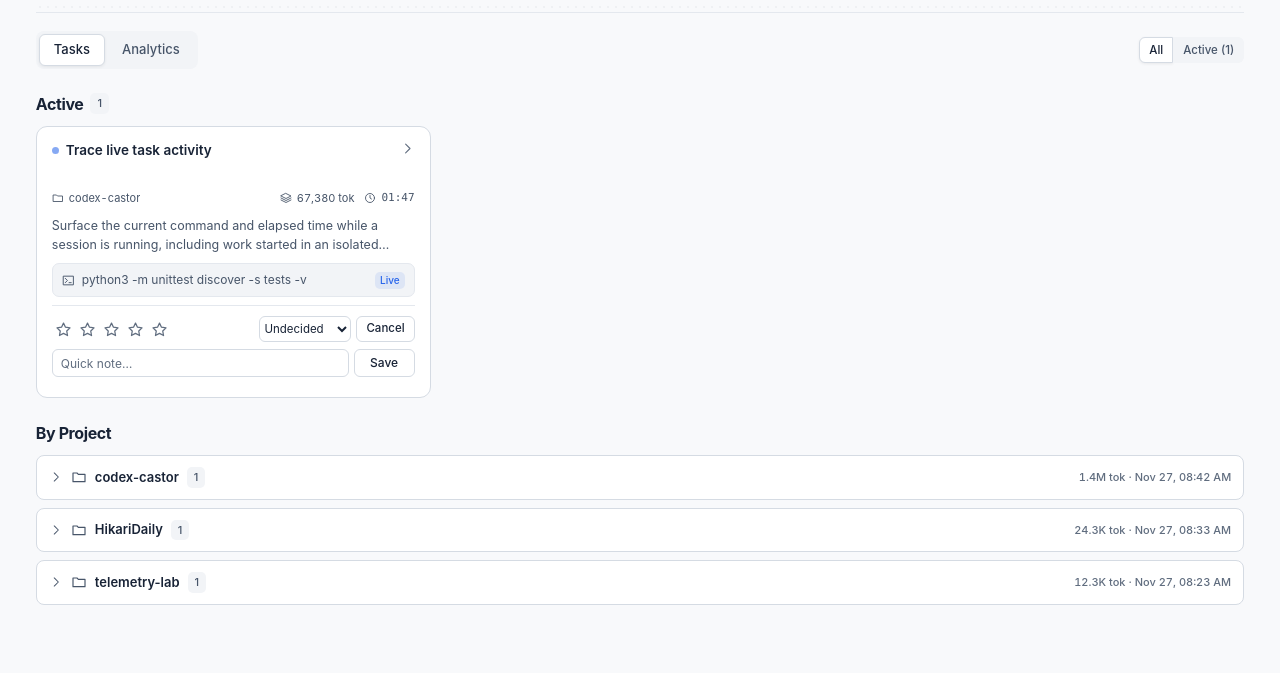
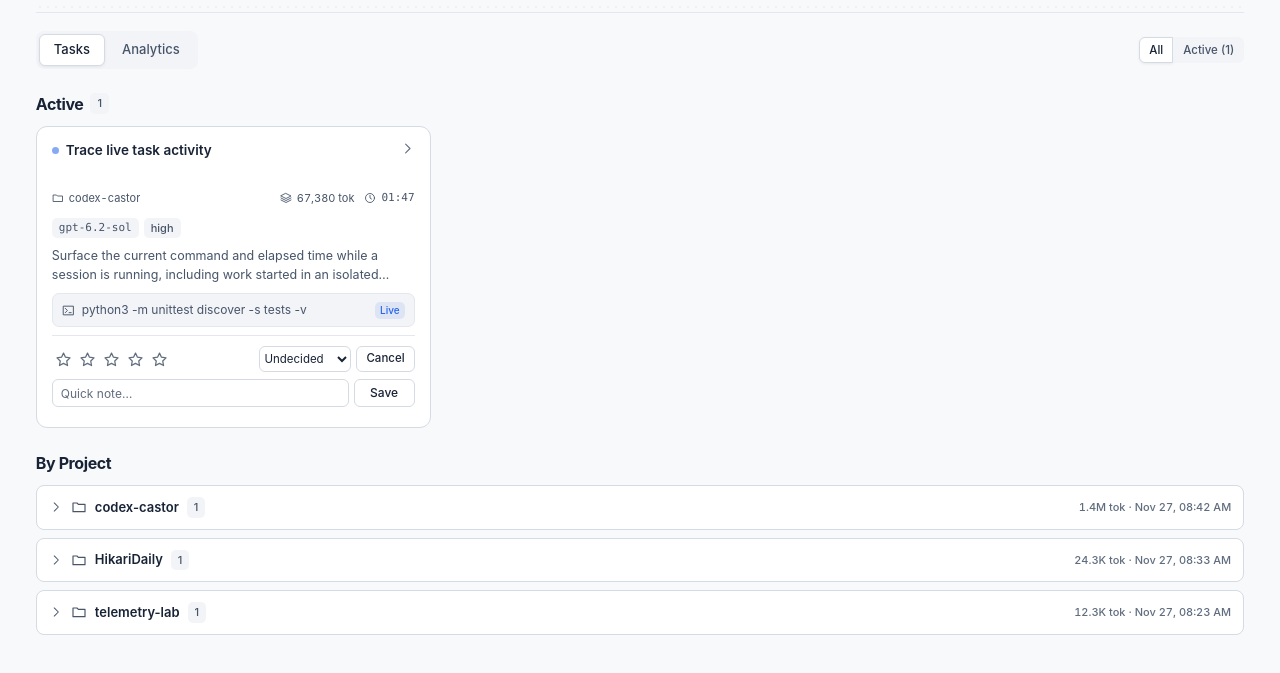
Before and after one commit to JAY201368/codex-castor, a plain HTML site: page mcp/monitor.html in a window 1280 px wide. Shown: the part 45-718 px from the top of the page. Drawn offline with Linux system fonts and the light colour scheme.

Commit message:
Show model and effort on task cards and drop config override badge

```diff
--- a/mcp/monitor.html
+++ b/mcp/monitor.html
@@ -71,7 +71,6 @@ svg { flex: none; vertical-align: middle; }
 .running, .starting, .info { color: var(--accent); background-color: var(--wash); }
 .completed, .saved { color: var(--success); background-color: var(--good); }
 .failed, .error { color: var(--danger); background-color: var(--bad); }
-.override { color: var(--warning); background: var(--warm); }
 .dot { display: inline-block; width: 7px; height: 7px; border-radius: 100%; background: var(--muted); flex: none; }
 .dot.running, .dot.starting { background: var(--accent); animation: pulse 2s ease-in-out infinite; }
 .dot.completed { background: var(--success); } .dot.failed { background: var(--danger); }
@@ -92,8 +91,8 @@ svg { flex: none; vertical-align: middle; }
 .section-head .row { gap: 7px; }
 .card-grid { display: grid; grid-template-columns: minmax(0, 1fr); gap: 12px; }
 .task-card, .panel, .kpis > div, .empty { background: var(--surface); border: 1px solid var(--border); border-radius: 11px; }
-.task-card { min-width: 0; height: 272px; padding: 14px 15px; display: grid;
-  grid-template-rows: 38px 22px 38px 34px minmax(0, 1fr); gap: 8px; cursor: pointer;
+.task-card { min-width: 0; height: 302px; padding: 14px 15px; display: grid;
+  grid-template-rows: 38px 22px 22px 38px 34px minmax(0, 1fr); gap: 8px; cursor: pointer;
   transition: border-color .16s, box-shadow .16s; }
 .task-card:hover { border-color: color-mix(in srgb, var(--accent) 55%, var(--border)); box-shadow: 0 4px 12px #0000000d; }
 .title-row { align-items: start; min-width: 0; gap: 7px; }
@@ -103,6 +102,8 @@ svg { flex: none; vertical-align: middle; }
 .card-meta, .card-meta > span { display: flex; align-items: center; gap: 5px; min-width: 0; }
 .card-meta { gap: 10px; white-space: nowrap; color: var(--secondary); font-size: 11px; font-variant-numeric: tabular-nums; }
 .card-meta .project-meta { flex: 1; }
+.card-model { display: flex; align-items: center; gap: 5px; min-width: 0; }
+.card-model .model-pill { flex: 0 1 auto; min-width: 0; overflow: hidden; text-overflow: ellipsis; }
 .project-meta span, .project-name { overflow: hidden; text-overflow: ellipsis; white-space: nowrap; }
 .project-group + .project-group { margin-top: 8px; }
 .project-toggle { width: 100%; display: flex; align-items: center; gap: 8px; padding: 11px 12px;
@@ -764,6 +765,23 @@ function cardMetadata(task) {
   metric("clock", live(task) ? "Elapsed time" : "Duration", live(task) ? clockFor(task, seconds) : readableDuration(seconds));
   return strip;
 }
+function cardModel(task) {
+  const row = node("div", "card-model");
+  const model = task.effective_model || task.model;
+  const effort = task.effective_reasoning_effort || task.reasoning_effort;
+  if (model) {
+    const pill = node("span", "pill mono model-pill", model);
+    pill.title = "Model: " + model;
+    row.append(pill);
+  }
+  if (effort) {
+    const pill = node("span", "pill", effort);
+    pill.title = "Reasoning effort: " + effort;
+    row.append(pill);
+  }
+  if (!row.childElementCount) row.append(node("span", "muted", "Model —"));
+  return row;
+}
 function taskCard(task, card) {
   const id = task.task_id;
   if (!card) {
@@ -794,7 +812,7 @@ function taskCard(task, card) {
   strip.append(icon(activityIcons[activity.kind] || "clock", 13), node("span", "activity-text", activity.text),
     node("span", "pill " + task.status, chip));
   while (card.childElementCount > 1) card.firstElementChild.remove();
-  card.prepend(header, cardMetadata(task), node("p", "preview-text", task.prompt_preview || task.task_summary || "No prompt recorded."), strip);
+  card.prepend(header, cardMetadata(task), cardModel(task), node("p", "preview-text", task.prompt_preview || task.task_summary || "No prompt recorded."), strip);
   return card;
 }
 function groupTitle(name, count) {
@@ -808,7 +826,8 @@ function renderCards(grid, members) {
     let card = cards.get(task.task_id);
     cards.delete(task.task_id);
     const key = JSON.stringify([task.task_title, task.prompt_preview, task.task_summary, task.status,
-      task.round, task.latest_activity, projectName(task), taskTokens(task), !live(task) && cardSeconds(task)]);
+      task.round, task.latest_activity, projectName(task), task.effective_model || task.model,
+      task.effective_reasoning_effort || task.reasoning_effort, taskTokens(task), !live(task) && cardSeconds(task)]);
     if (!card || card.renderKey !== key) {
       card = taskCard(task, card);
       card.renderKey = key;
@@ -1001,10 +1020,8 @@ function configuration(c) {
   function sourced(field) {
     const row = node("div", "chips");
     const value = c["effective_" + field] || c[field];
-    const configured = c["config_" + field];
     row.append(value || "—");
     if (c[field + "_source"]) row.append(node("span", "pill", sourceLabel(c[field + "_source"])));
-    if (configured && configured !== value) row.append(node("span", "pill override", "Override · config " + configured));
     return row;
   }
   pair("Task ID", c.task_id, "mono"); pair("Session ID", c.session_id, "mono");
```
Also changed, not shown: 1 other file.
